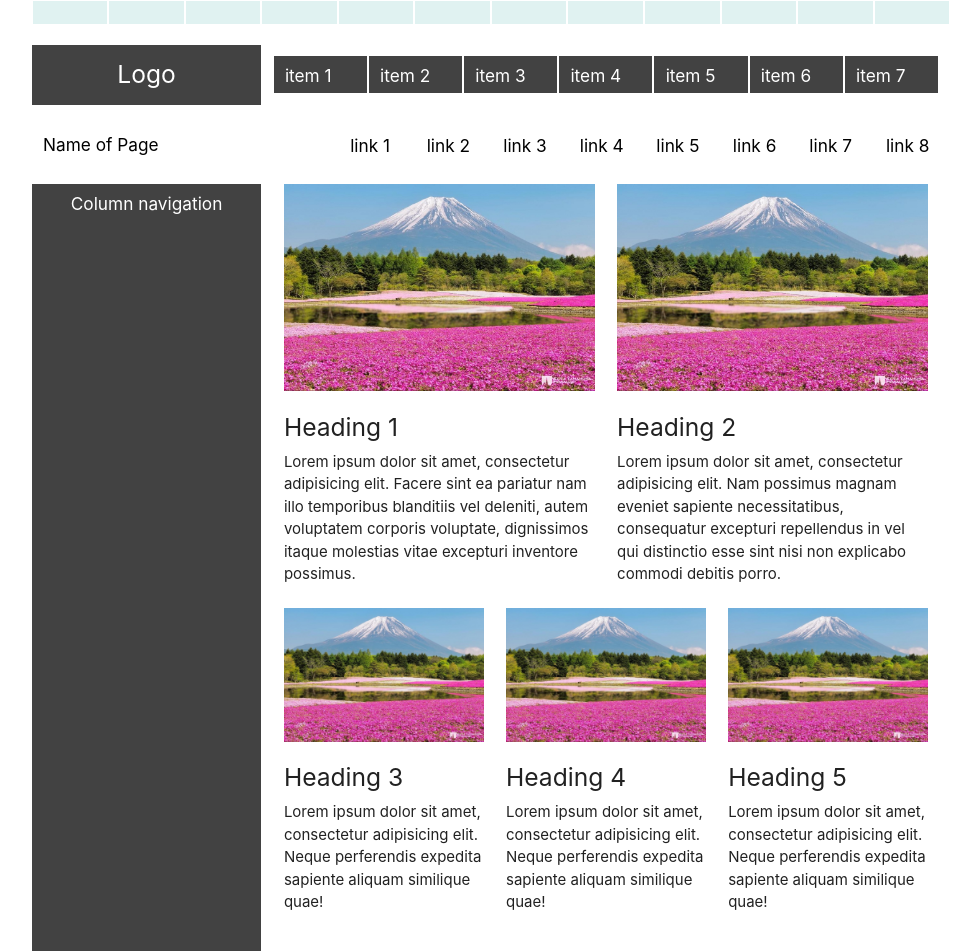
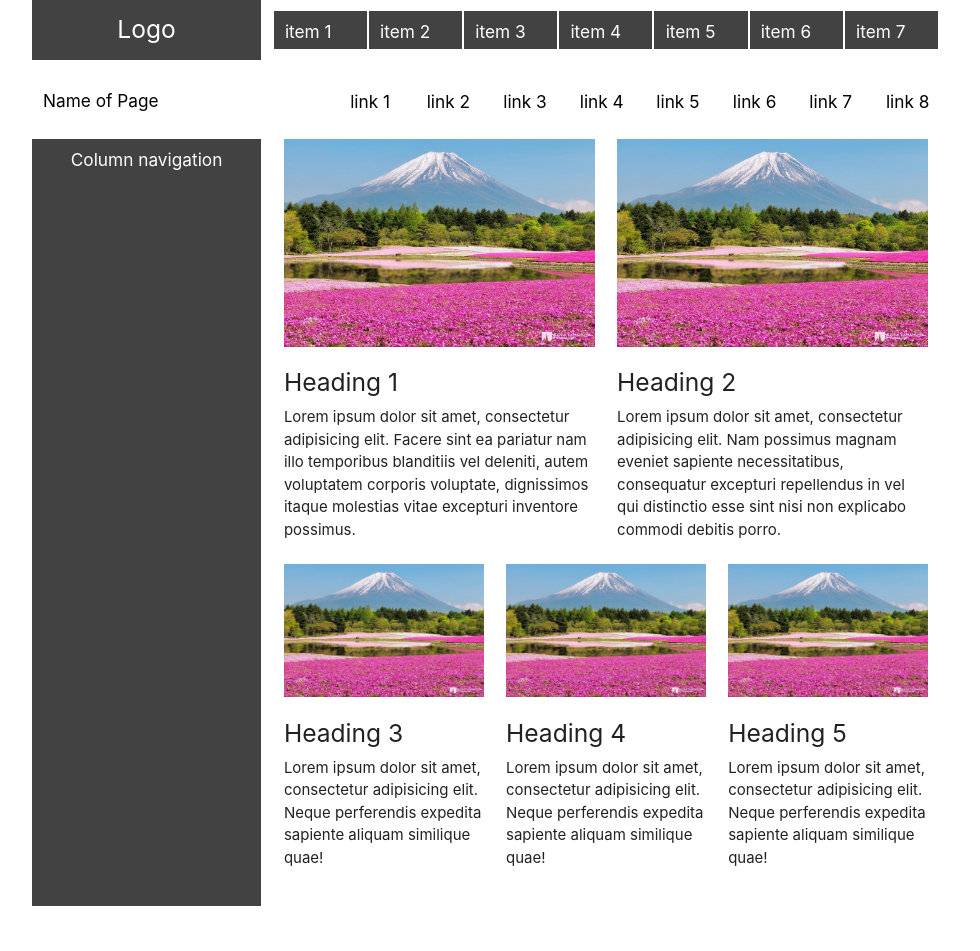
Before and after one commit to ElenaBazik/DZ_9, a plain HTML site: page задание_2/index.html in a window 1280 px wide. Shown: the whole page, without its empty margins (149-1129 px from the left). After the commit the page ends 926 px from the top, so only its background shows below. Drawn offline with nearby package versions, Linux system fonts and the light colour scheme.

Commit message:
corrected

```diff
--- a/задание_2/index.html
+++ b/задание_2/index.html
@@ -10,20 +10,6 @@
 </head>
 <body>
 	<div class="container">
-	<div class="row">
-		<div class="col s1 teal lighten-5 grid"><br></div>
-		<div class="col s1 teal lighten-5 grid"><br></div>
-		<div class="col s1 teal lighten-5 grid"><br></div>
-		<div class="col s1 teal lighten-5 grid"><br></div>
-		<div class="col s1 teal lighten-5 grid"><br></div>
-		<div class="col s1 teal lighten-5 grid"><br></div>
-		<div class="col s1 teal lighten-5 grid"><br></div>
-		<div class="col s1 teal lighten-5 grid"><br></div>
-		<div class="col s1 teal lighten-5 grid"><br></div>
-		<div class="col s1 teal lighten-5 grid"><br></div>
-		<div class="col s1 teal lighten-5 grid"><br></div>
-		<div class="col s1 teal lighten-5 grid"><br></div>
-	</div>
 	<header>
 	<div class="row valign-wrapper">
 		<div class="col s3 grey darken-3 white-text center-align logo"><h5>Logo</h5></div>
```
